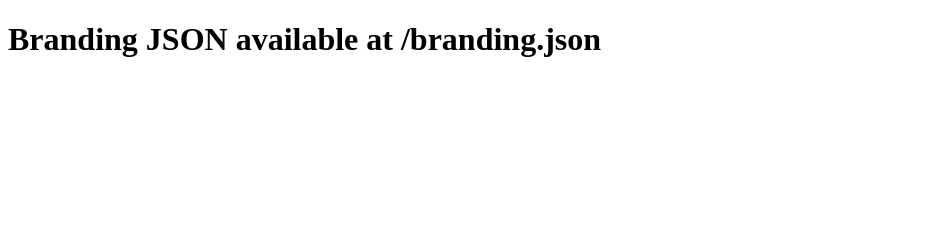
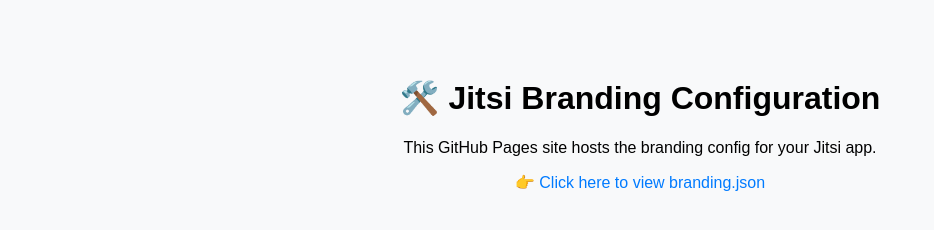
Before and after one commit to PatilAntariksh/jitsi-brnading, a plain HTML site: page index.html in a window 1280 px wide. Shown: the whole page, without its empty margins (0-934 px from the left). Drawn offline with Linux system fonts and the light colour scheme.

Commit message:
Update index.html

```diff
--- a/index.html
+++ b/index.html
@@ -1,2 +1,27 @@
 <!DOCTYPE html>
-<html><body><h1>Branding JSON available at /branding.json</h1></body></html>
+<html lang="en">
+<head>
+  <meta charset="UTF-8">
+  <title>Jitsi Branding Config</title>
+  <style>
+    body {
+      font-family: sans-serif;
+      text-align: center;
+      padding-top: 50px;
+      background-color: #f8f9fa;
+    }
+    a {
+      color: #007bff;
+      text-decoration: none;
+    }
+    a:hover {
+      text-decoration: underline;
+    }
+  </style>
+</head>
+<body>
+  <h1>🛠️ Jitsi Branding Configuration</h1>
+  <p>This GitHub Pages site hosts the branding config for your Jitsi app.</p>
+  <p>👉 <a href="branding.json" target="_blank">Click here to view branding.json</a></p>
+</body>
+</html>
```
